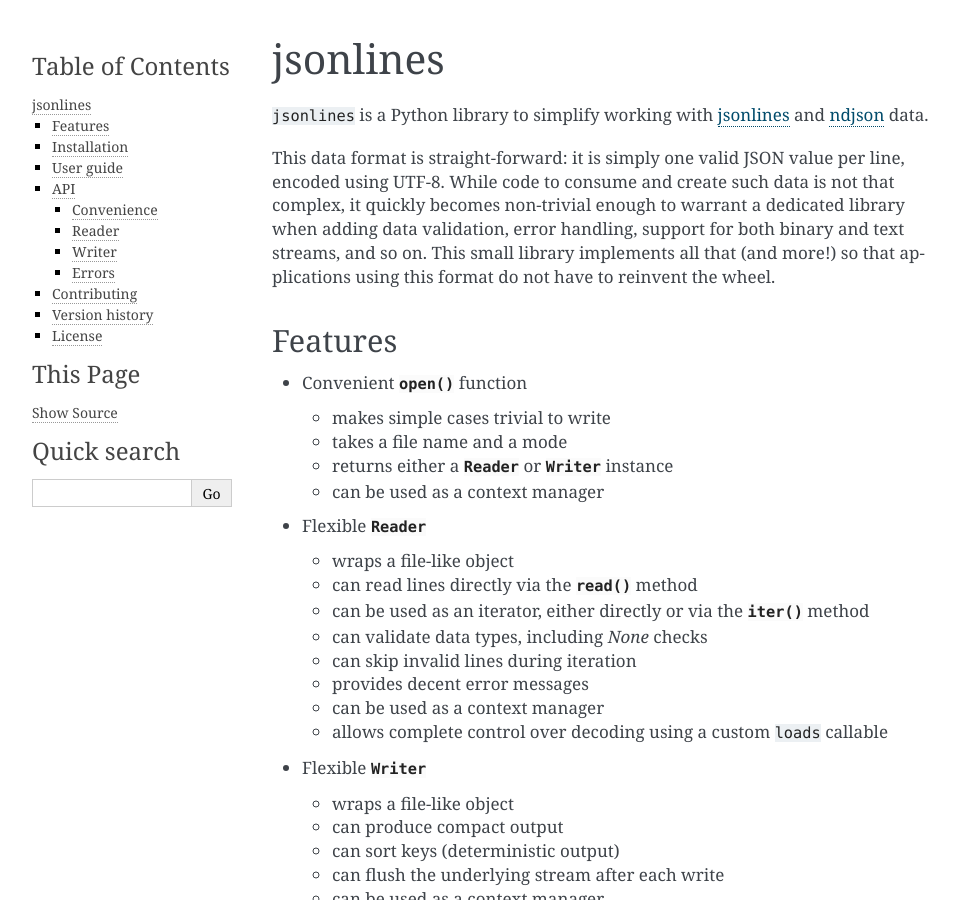
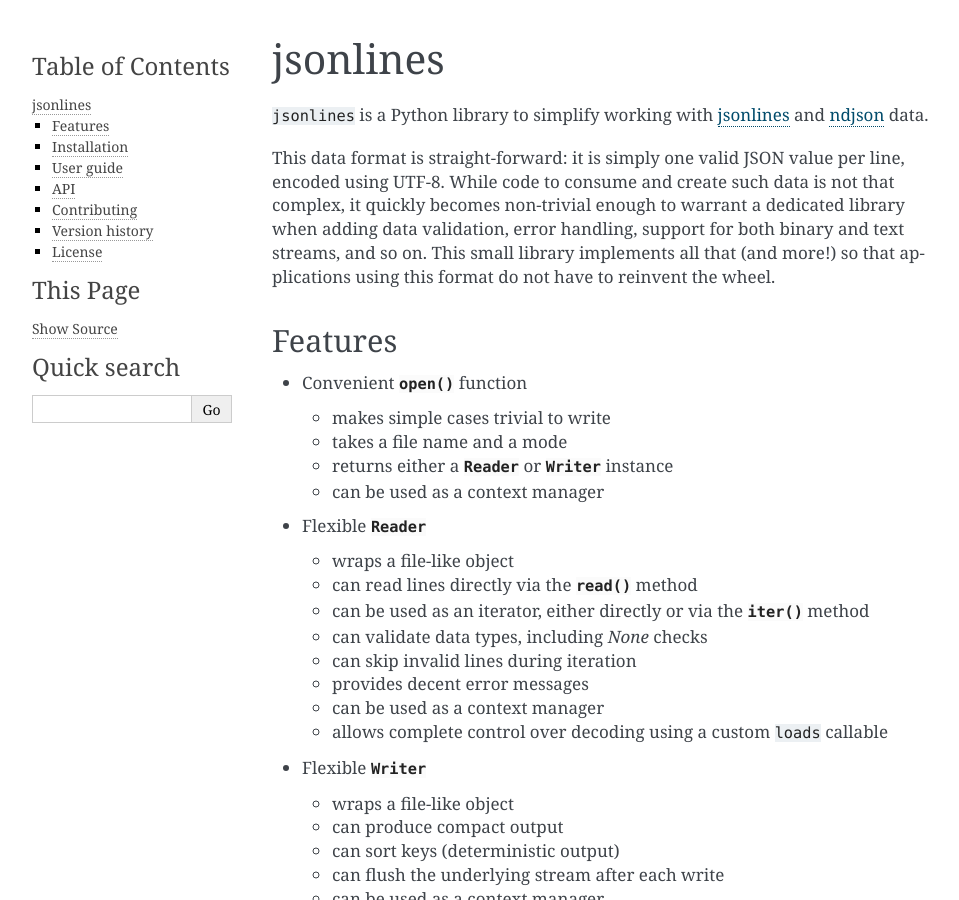
Before and after one commit to wbolster/jsonlines, a Sphinx documentation site: the page built from doc/index.rst, in a window 1280 px wide and 900 px high. Shown: the whole window, without its empty margins (148-1107 px from the left). Built offline with Sphinx 7.4.7, drawn with Linux system fonts in a browser that asks for light colours; some of the changed text lies outside the part shown.

Commit message:
drop some headings in docs
those do not look good on readthedocs

```diff
--- a/doc/index.rst
+++ b/doc/index.rst
@@ -121,7 +121,6 @@
   writer.close()
   fp.close()
 
-
 Both readers and writers can be used as a context manager, in which
 case they will be closed automatically. Note that this does not close
 the passed-in file-like object since that object‘s life span is
@@ -139,7 +138,6 @@
   with jsonlines.open('input.jsonl') as reader:
       ...
 
-
 This should be enough to get started. See the API docs below for
 more details.
 
@@ -147,27 +145,15 @@
 API
 ===
 
-Convenience
------------
-
 .. autofunction:: jsonlines.open
-
-Reader
-------
 
 .. autoclass:: jsonlines.Reader
    :members:
    :inherited-members:
 
-Writer
-------
-
 .. autoclass:: jsonlines.Writer
    :members:
    :inherited-members:
-
-Errors
-------
 
 .. autoclass:: jsonlines.Error
    :members:
```
